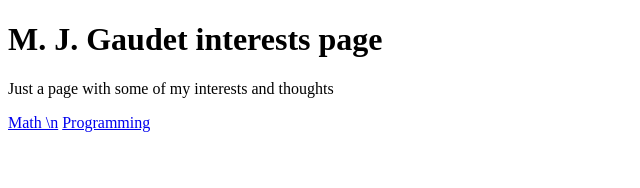
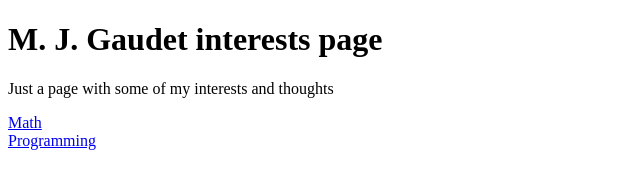
Before and after one commit to m-j-gaudet/m-j-gaudet.github.io, a plain HTML site: page index.html in a window 1280 px wide. Shown: the whole page, without its empty margins (0-640 px from the left). Drawn offline with Linux system fonts and the light colour scheme.

Commit message:
Update index.html

```diff
--- a/index.html
+++ b/index.html
@@ -3,7 +3,9 @@
 <body>
 <h1>M. J. Gaudet interests page</h1>
 <p>Just a page with some of my interests and thoughts</p>
-<a href="Math.html"> Math \n</a>
+<a href="Math.html"> Math</a>
+<div>
+</div>
 <a href="Programming.html"> Programming</a>
 </body>
 </html>
```
